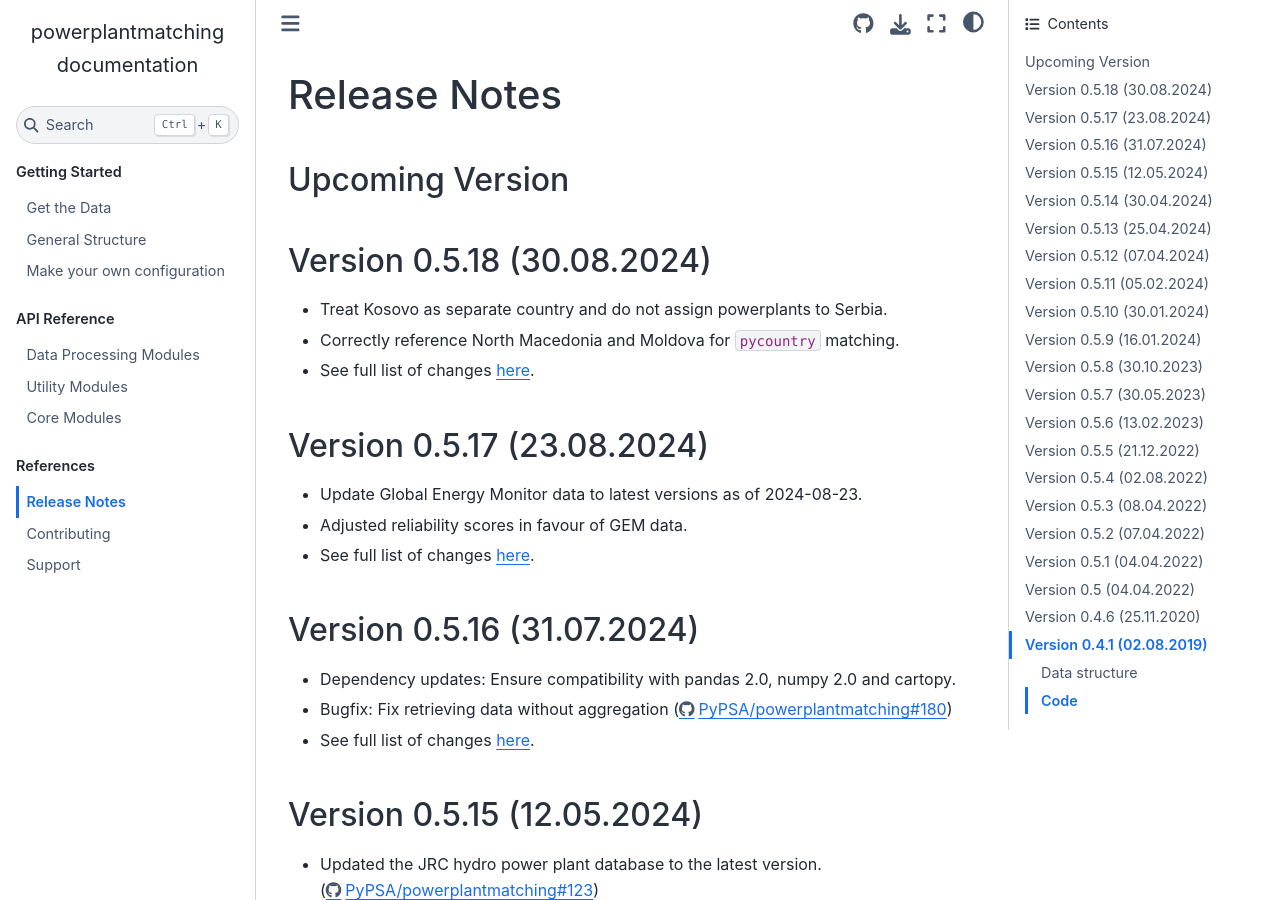
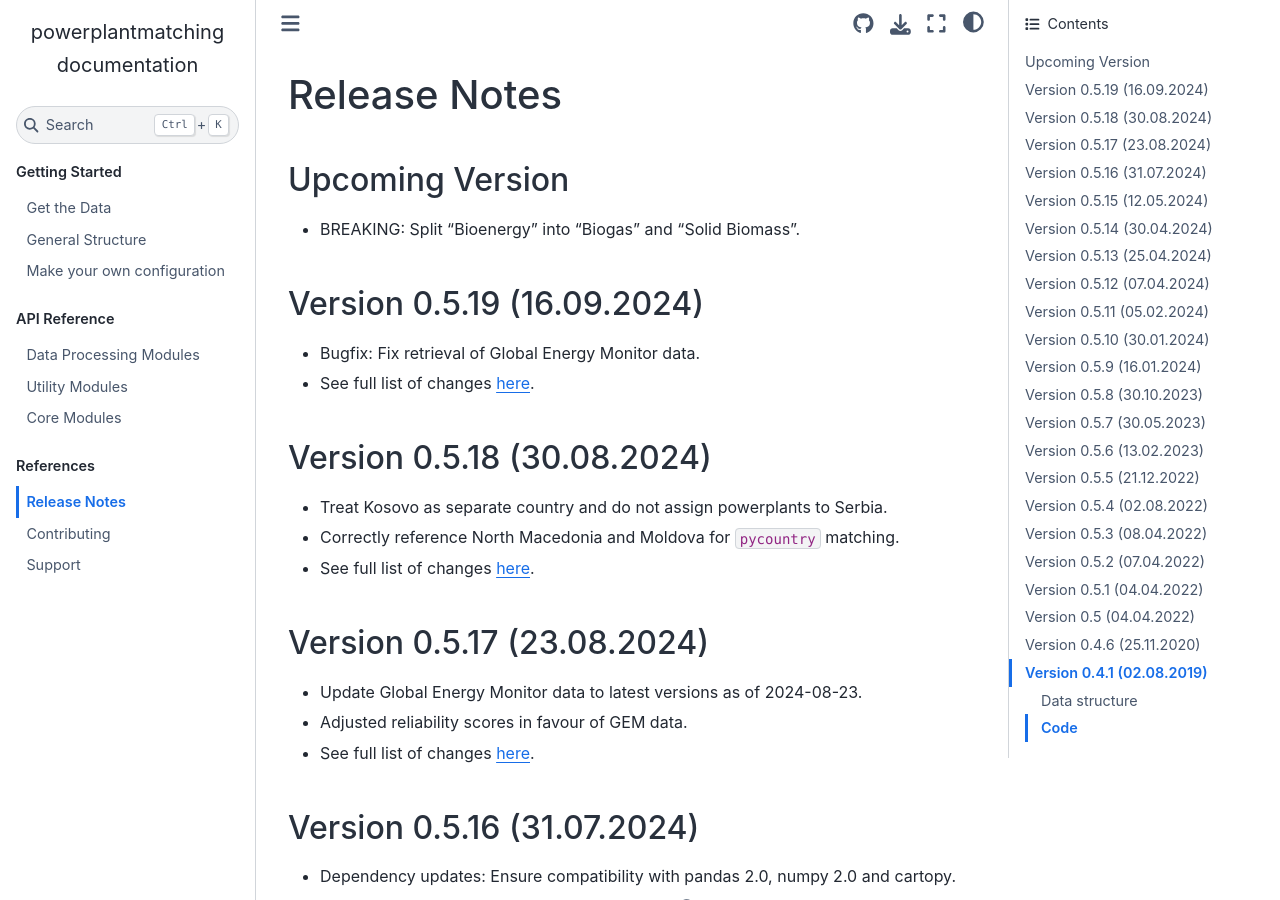
Before and after one commit to PyPSA/powerplantmatching, a Sphinx documentation site: the page built from doc/release-notes.rst, in a window 1280 px wide and 900 px high. Built offline with Sphinx 7.4.7 and the Sphinx Book theme 1.1.4, drawn with Linux system fonts in a browser that asks for light colours; pages that are not in the unit, such as notebooks, are missing from menus.

Commit message:
prepare release `v0.5.19`

```diff
--- a/doc/release-notes.rst
+++ b/doc/release-notes.rst
@@ -3,6 +3,15 @@ Release Notes
 
 Upcoming Version
 ----------------
+
+* BREAKING: Split "Bioenergy" into "Biogas" and "Solid Biomass".
+
+Version 0.5.19 (16.09.2024)
+---------------------------
+
+* Bugfix: Fix retrieval of Global Energy Monitor data.
+
+* See full list of changes `here <https://github.com/PyPSA/powerplantmatching/releases/tag/v0.5.19>`__.
 
 Version 0.5.18 (30.08.2024)
 ---------------------------
```
